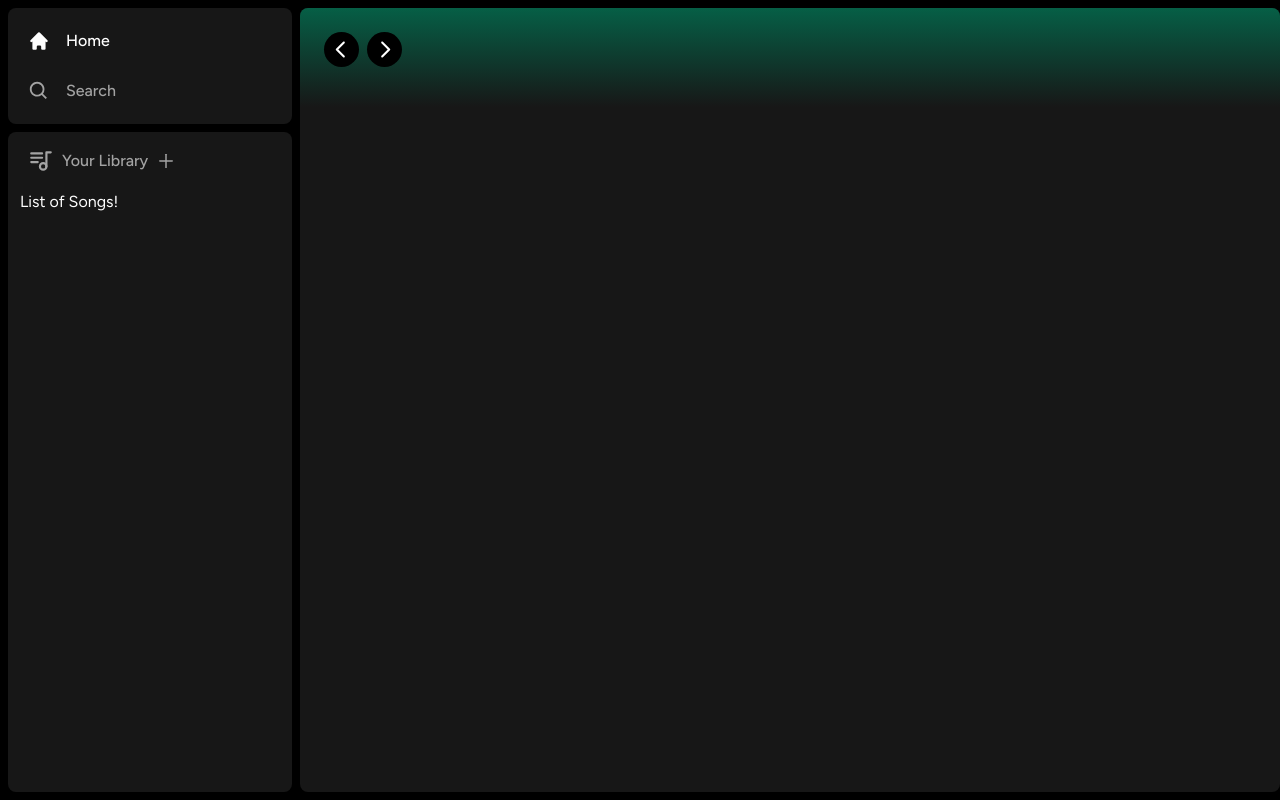
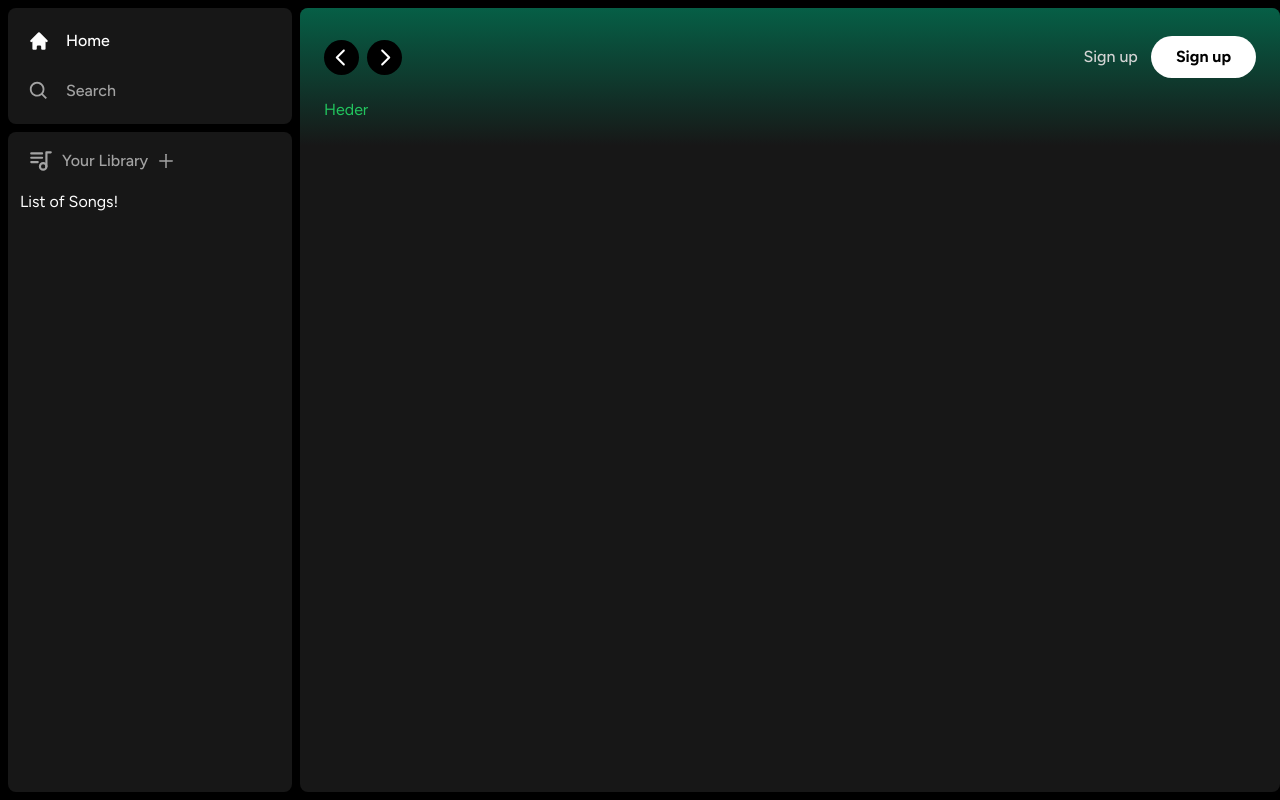
Before and after one commit to tadokorokantoku/Spotify-Clone, a Next.js app: page / in a window 1280 px wide. Built offline with nearby package versions, Linux system fonts and the light colour scheme.

Commit message:
login,logoutボタン

```diff
--- /dev/null
+++ b/components/Button.tsx
@@ -0,0 +1,44 @@
+import React, { FC, forwardRef } from 'react';
+import { twMerge } from 'tailwind-merge';
+
+interface ButtonProps
+  extends React.ButtonHTMLAttributes<HTMLButtonElement> {}
+
+const Button = forwardRef<HTMLButtonElement, ButtonProps>(({
+  className,
+  children,
+  disabled,
+  type = "button",
+  ...props
+  }, ref) => {
+    return (
+      <button
+        type={type}
+        className={twMerge(`
+          rounded-full
+          bg-green-500
+          border
+          border-transparent
+          px-3
+          py-3
+          disabled:cursor-not-allowed
+          disabled:opacity-50
+          text-black
+          font-bold
+          hover:opacity-75
+          transition
+        `,
+        className
+        )}
+        disabled={disabled}
+        ref={ref}
+        {...props}
+      >
+        { children }
+      </button>
+    )
+  })
+
+Button.displayName = "Button";
+
+export default Button;
--- a/components/Header.tsx
+++ b/components/Header.tsx
@@ -4,6 +4,8 @@
 import { useRouter } from 'next/navigation'
 import { twMerge } from 'tailwind-merge';
 import {RxCaretLeft, RxCaretRight} from 'react-icons/rx'
+
+import Button from '@/components/Button'
 
 interface HeaderProps {
   children: React.ReactNode;
@@ -69,8 +71,30 @@
               <RxCaretRight className="text-white" size={35} />
             </button>
           </div>
-
+          <div>
+            <Button
+              onClick={() => {}}
+              className='
+                bg-transparent
+                text-neutral-300
+                font-medium
+              '
+            >
+              Sign up
+            </Button>
+            <Button
+              onClick={() => {}}
+              className='
+                bg-white
+                px-6
+                py-2
+              '
+            >
+              Sign up
+            </Button>
+          </div>
         </div>
+        {children}
     </div>
   )
 };
```
